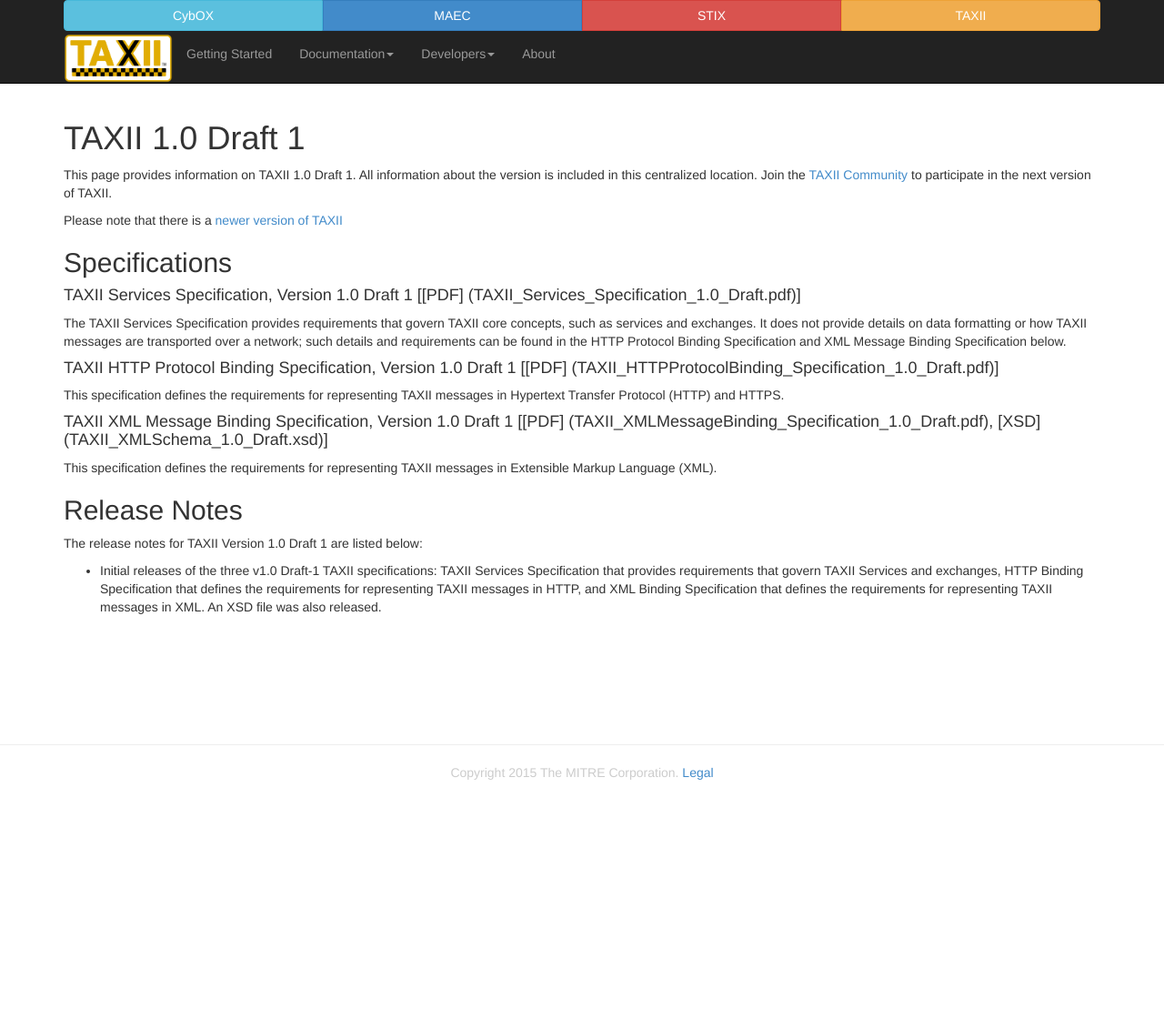
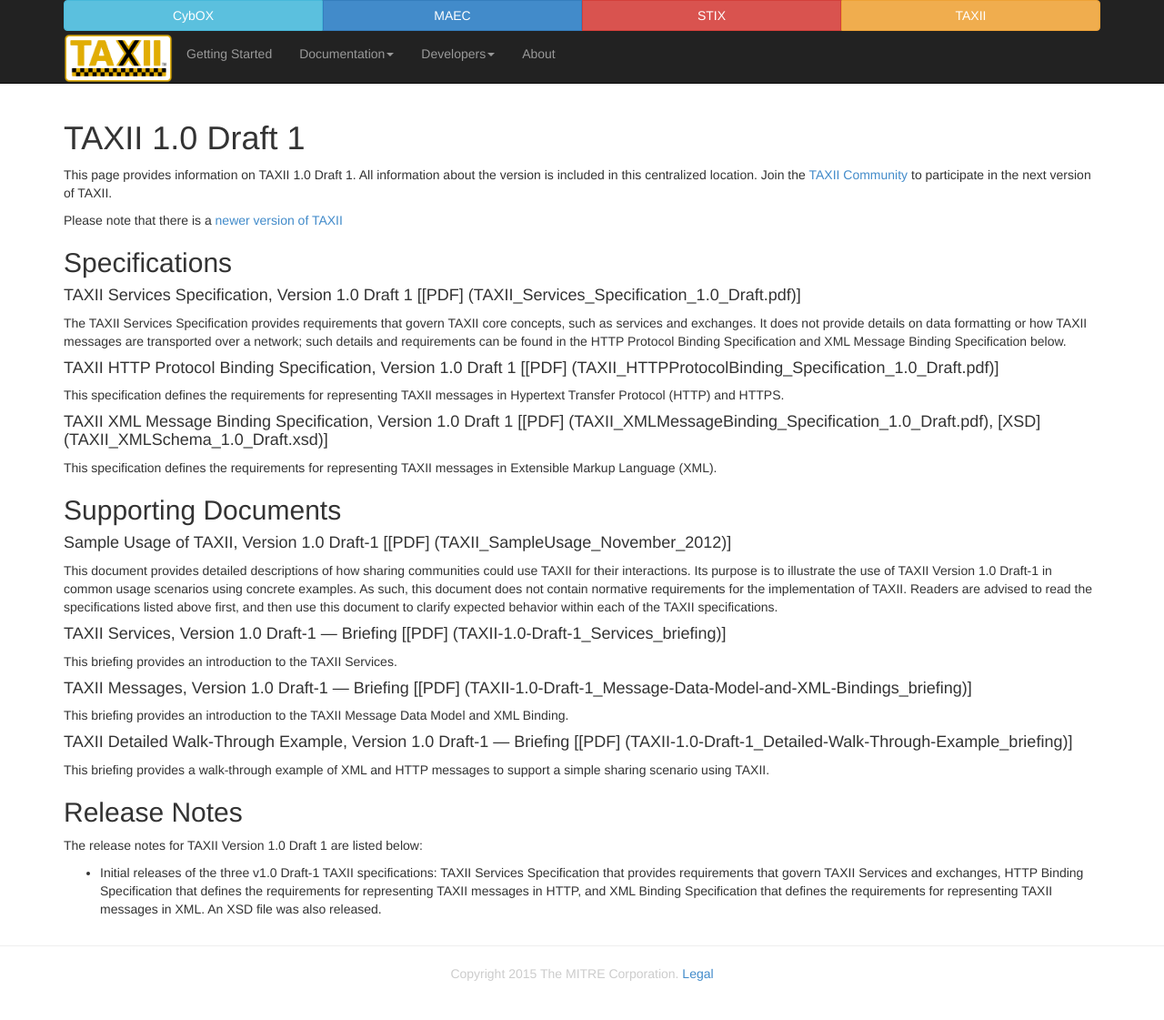
Before and after one commit to TAXIIProject/taxiiproject.github.io, a Jekyll site: the page built from releases/1.0-draft1/index.md, in a window 1280 px wide. Shown: the whole page at 91% size. Built offline with Jekyll 4.4.1, drawn with Linux system fonts in a browser that asks for light colours; Markdown is read by kramdown in place of the engine named in the settings; before the commit the page ends 900 px from its top, so only the background shows below that.

Commit message:
Added breifings to release index page

```diff
--- a/releases/1.0-draft1/index.md
+++ b/releases/1.0-draft1/index.md
@@ -21,6 +21,19 @@ This specification defines the requirements for representing TAXII messages in H
 #### TAXII XML Message Binding Specification, Version 1.0 Draft 1 [[PDF] (TAXII_XMLMessageBinding_Specification_1.0_Draft.pdf), [XSD] (TAXII_XMLSchema_1.0_Draft.xsd)]
 This specification defines the requirements for representing TAXII messages in Extensible Markup Language (XML).
 
+## Supporting Documents
+#### Sample Usage of TAXII, Version 1.0 Draft-1 [[PDF] (TAXII_SampleUsage_November_2012)]
+This document provides detailed descriptions of how sharing communities could use TAXII for their interactions. Its purpose is to illustrate the use of TAXII Version 1.0 Draft-1 in common usage scenarios using concrete examples. As such, this document does not contain normative requirements for the implementation of TAXII. Readers are advised to read the specifications listed above first, and then use this document to clarify expected behavior within each of the TAXII specifications.
+
+#### TAXII Services, Version 1.0 Draft-1 — Briefing [[PDF] (TAXII-1.0-Draft-1_Services_briefing)]
+This briefing provides an introduction to the TAXII Services.
+
+#### TAXII Messages, Version 1.0 Draft-1 — Briefing [[PDF] (TAXII-1.0-Draft-1_Message-Data-Model-and-XML-Bindings_briefing)]
+This briefing provides an introduction to the TAXII Message Data Model and XML Binding.
+
+#### TAXII Detailed Walk-Through Example, Version 1.0 Draft-1 — Briefing [[PDF] (TAXII-1.0-Draft-1_Detailed-Walk-Through-Example_briefing)]
+This briefing provides a walk-through example of XML and HTTP messages to support a simple sharing scenario using TAXII.
+
 ## Release Notes
 The release notes for TAXII Version 1.0 Draft 1 are listed below:
 
```
